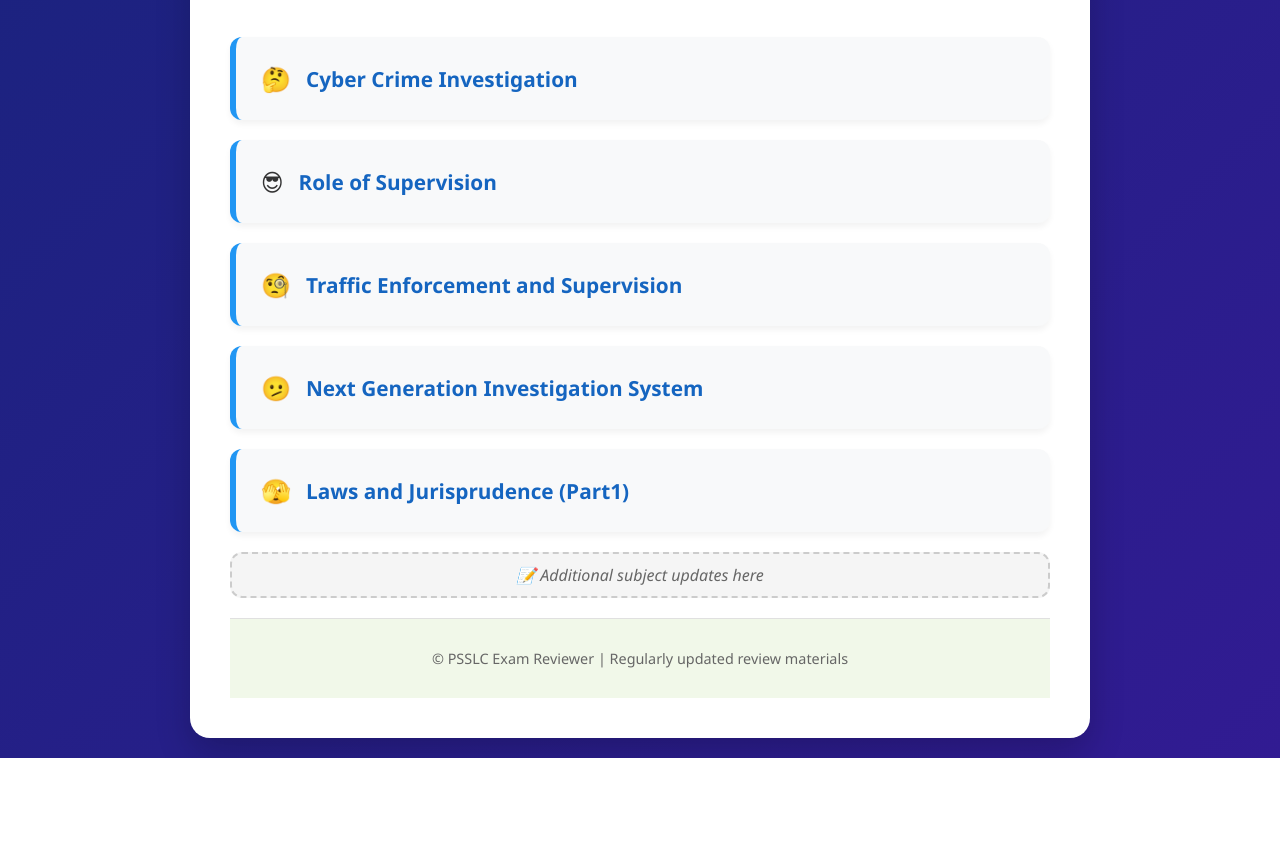
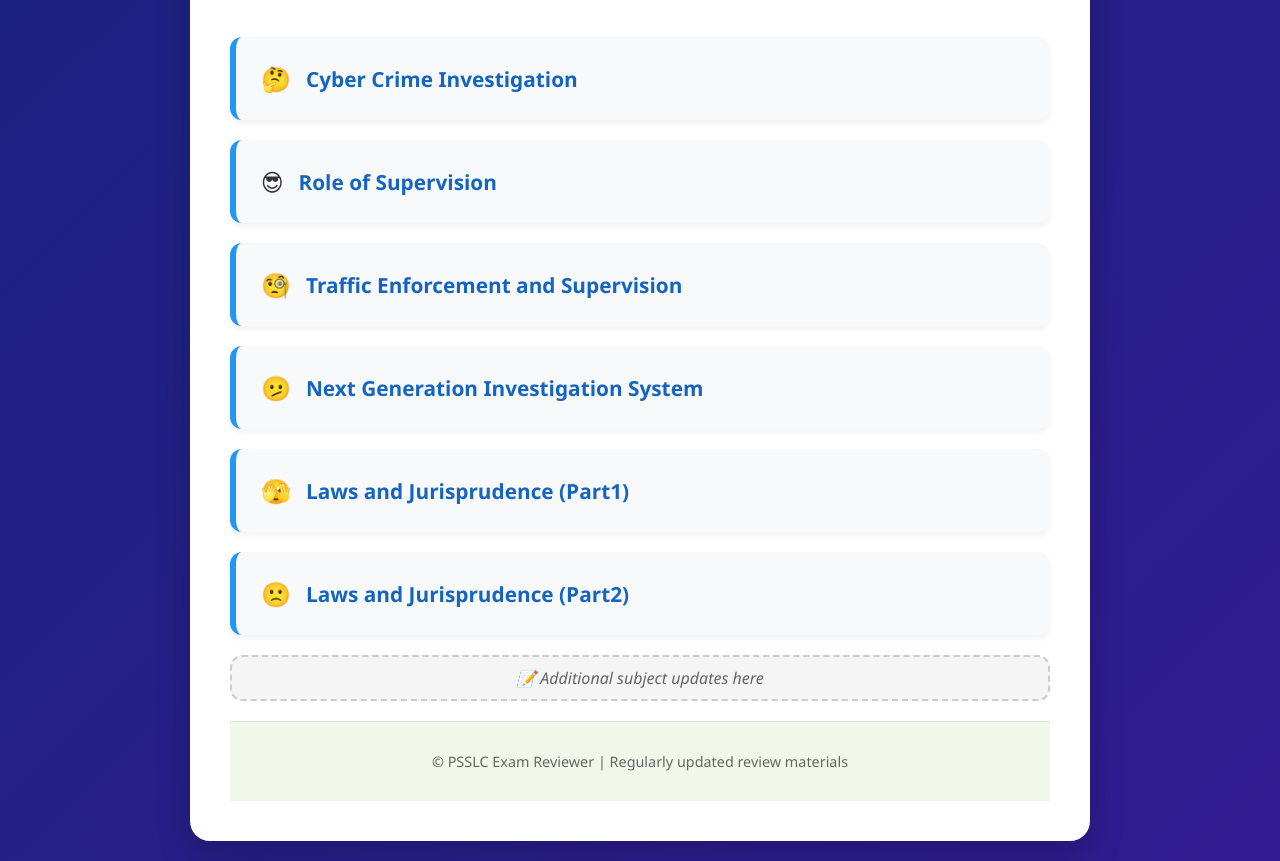
Before and after one commit to rekzbanz02-arch/psslc-reviewer-page, a plain HTML site: page index.html in a window 1280 px wide. Shown: the part 201-1062 px from the top of the page. Before the commit the page ends 959 px from the top, so only its background shows below. Drawn offline with Linux system fonts and the light colour scheme.

Commit message:
Update index.html

```diff
--- a/index.html
+++ b/index.html
@@ -121,6 +121,10 @@
             content: '🫣';
         }
 
+          .subject-card:nth-child(6)::before {
+            content: '🙁';
+          }
+
 
         /* Empty card for future links */
         .empty-card {
@@ -243,6 +247,14 @@
                 </a>
             </div>
 
+            <div class="subject-card">
+                <a href="https://rekzbanz02-arch.github.io/law-jurisprudence-part2/" target="_blank" rel="noopener noreferrer">
+                    Laws and Jurisprudence (Part2)
+                </a>
+            </div>
+
+
+
             <!-- Room for additional links - Copy and modify this block for new links -->
             <div class="empty-card">
                 📝 Additional subject updates here
```
